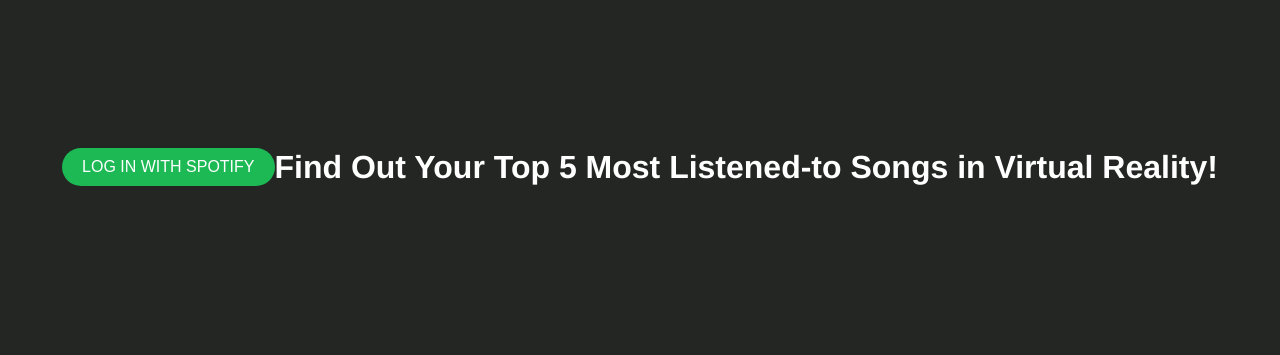
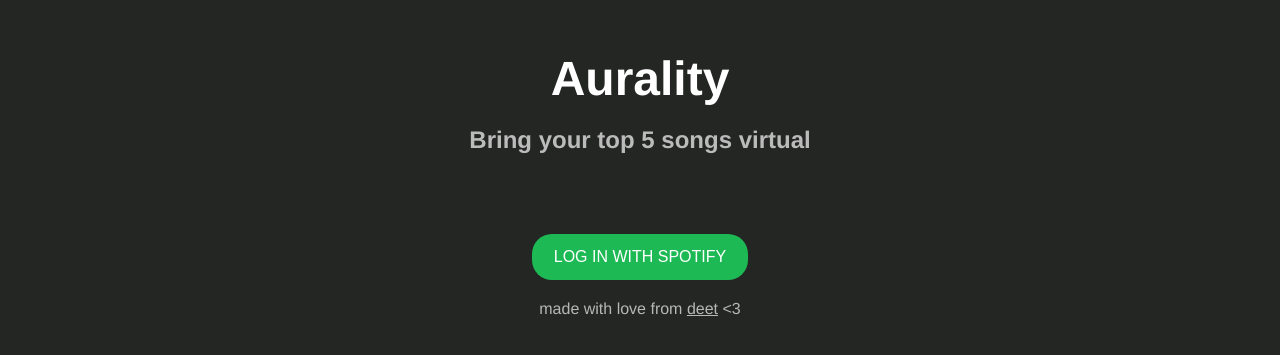
Before and after one commit to Deetschoe/Aurality, a plain HTML site: page index.html in a window 1280 px wide. Shown: the part 241-596 px from the top of the page. Drawn offline with Linux system fonts and the light colour scheme.

Commit message:
made UI look better

```diff
--- a/index.html
+++ b/index.html
@@ -6,14 +6,41 @@
 
     <style>
            h1 {
-            font-size: 32px;
+            font-size: 48px;
+            text-align: center;
             color: #ffffff;
             transition: color 0.3s ease;
+            margin-bottom: 0px;
+        }
+        h2 {
+            font-size: 24px;
+            text-align: center;
+            color: #bbbbbb;
+            transition: color 0.3s ease;
+            margin-bottom: 80px;
+        }
+        #linkcolor{
+            font-size: 16px;
+            text-align: center;
+            color: #b7b7b7;
+            margin-top: 20px;
+        }
+
+        p {
+            font-size: 16px;
+            text-align: center;
+            color: #b7b7b7;
+            margin-top: 20px;
+        }
+        #linkcolor:hover {
+            color: #1DB954;
         }
         h1:hover {
             color: #1DB954;
         }
+
         body {
+            flex-direction: column;
             display:flex;
             justify-content:center;
             align-items: center;
@@ -22,7 +49,7 @@
             font-family:Helvetica, sans-serif, sans-serif;
         }
         #login-button {
-            padding: 10px 20px;
+            padding: 14px 22px;
             background-color: #1DB954;
             border: none;
             display:flex;
@@ -32,13 +59,13 @@
             cursor: pointer;
             text-transform: uppercase;
         }
+
         #login-button:hover {
             background-color: #1ed760;
         }
     </style>
 </head>
 <br>
-    <button id="login-button">Log in with Spotify</button>
     <script>
         document.getElementById('login-button').addEventListener('click', function() {
             // Create a silent audio element and play it to unlock audio context
@@ -53,7 +80,9 @@
             }).catch(error => console.error("Audio play failed", error));
         });
     </script>
-    <br>
-<h1>Find Out Your Top 5 Most Listened-to Songs in Virtual Reality!<br></h1>
+   <h1>Aurality</h1>
+<h2>Bring your top 5 songs virtual</h2>
+<button id="login-button">Log in with Spotify</button>
+<p>made with love from <a href="https://twitter.com/DeetSchoe" id="linkcolor" target="_blank">deet</a> <3</p>
 </body>
 </html>
```
